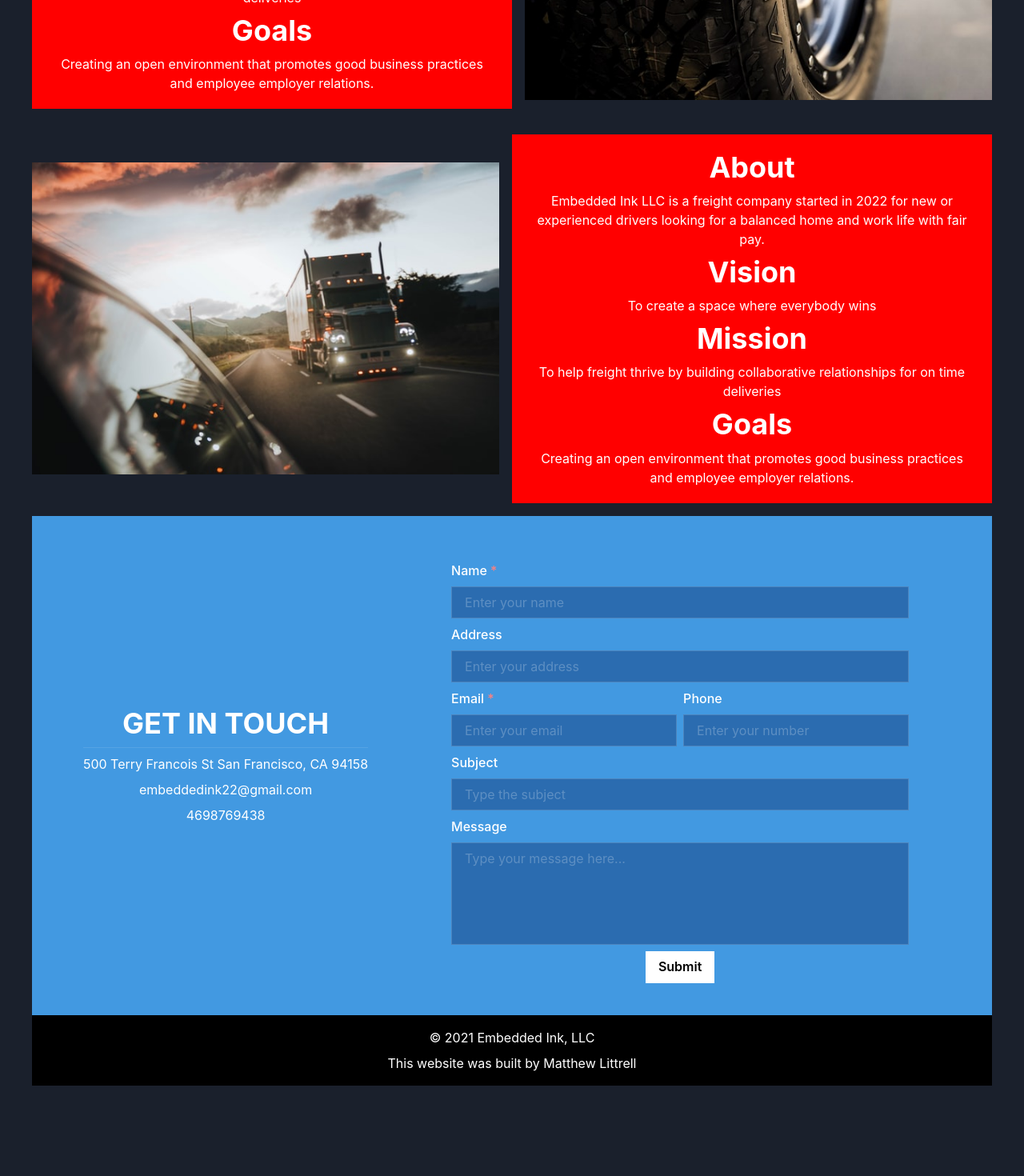
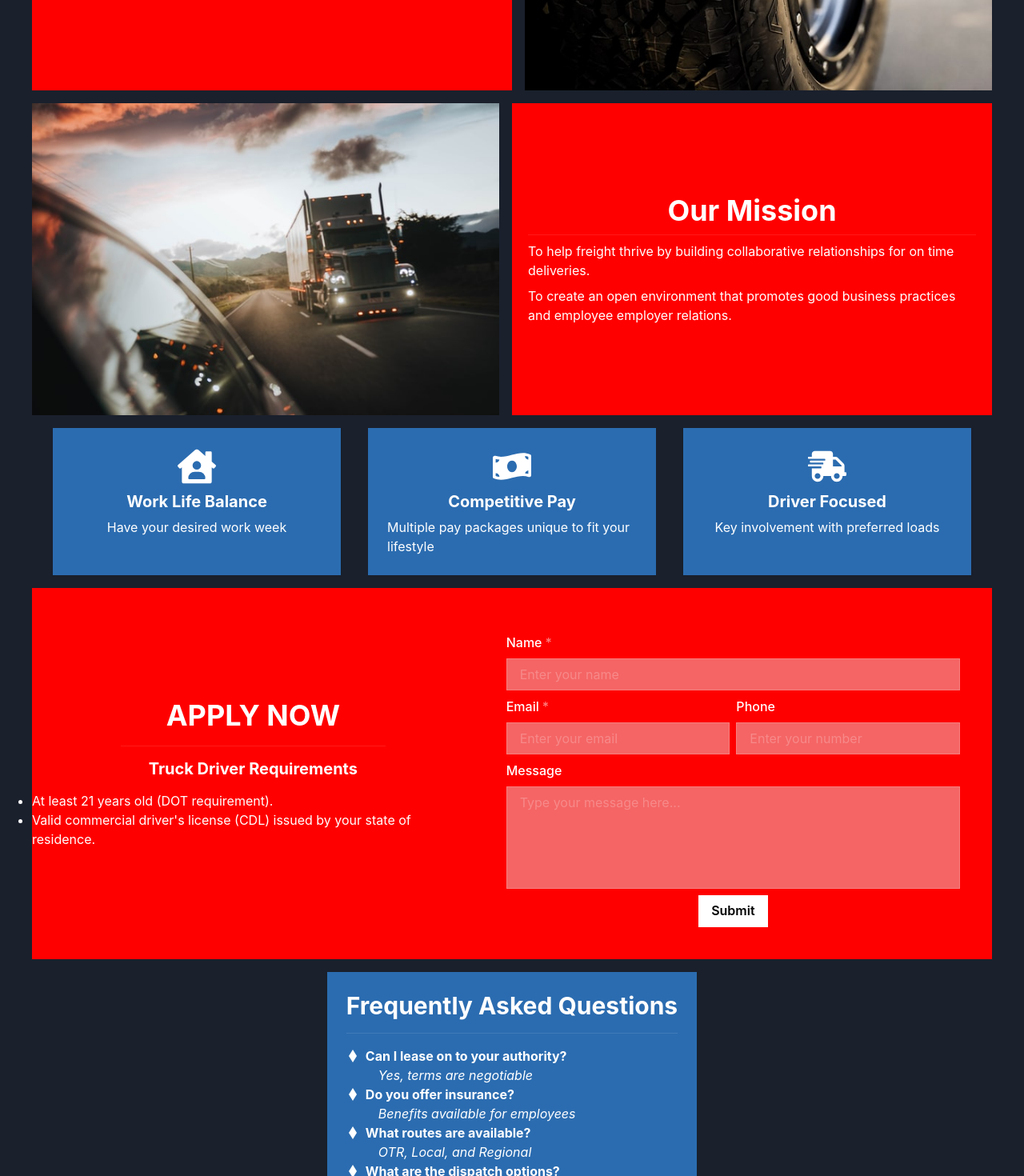
Before and after one commit to digidevguy/embedded-ink-freight, a Next.js app: page / in a window 1280 px wide. Shown: the part 1330-2800 px from the top of the page at 80% size. Before the commit the page ends 2687 px from the top, so only its background shows below. Built offline with nearby package versions, Linux system fonts and the light colour scheme.

Commit message:
Pushing style changes from client

```diff
--- a/components/AboutSection.js
+++ b/components/AboutSection.js
@@ -1,46 +1,37 @@
 import Image from 'next/image';
-import { Box, Center, Heading, Stack, Text, VStack } from '@chakra-ui/react';
+import {
+	Box,
+	Center,
+	Divider,
+	Flex,
+	Heading,
+	Stack,
+	Text,
+	VStack,
+} from '@chakra-ui/react';
 
 const AboutSection = ({ color, backgroundColor }) => {
 	return (
 		<>
-			<Stack
-				direction={['column', null, 'row']}
-				// alignItems='center'
-				spacing={[null, null, 4]}
-				py={[0, null, 4]}
-			>
+			<Flex flexDirection={['column', null, 'row']} gap={[0, '1rem']}>
 				<VStack
 					p={5}
 					bg={backgroundColor}
 					maxW={['full', null, '50%']}
 					textAlign='center'
+					justify='center'
 				>
 					<Heading color={color} id='about'>
-						About
+						About Embedded Ink Freight
 					</Heading>
-					<Text color={color}>
+					<Divider />
+					<Text color={color} textAlign='start'>
 						Embedded Ink LLC is a freight company started in 2022 for new or
 						experienced drivers looking for a balanced home and work life with
-						fair pay.
-					</Text>
-					<Heading color={color} id='about'>
-						Vision
-					</Heading>
-					<Text color={color}>To create a space where everybody wins</Text>
-					<Heading color={color} id='about'>
-						Mission
-					</Heading>
-					<Text color={color}>
-						To help freight thrive by building collaborative relationships for
-						on time deliveries
-					</Text>
-					<Heading color={color} id='about'>
-						Goals
-					</Heading>
-					<Text color={color}>
-						Creating an open environment that promotes good business practices
-						and employee employer relations.
+						fair pay. Our primary focus is on personal growth with open terms
+						that benefit everyone. Every employee is valued, proven with
+						negotiations to their satisfaction. Our vision is to create a space
+						where everybody wins.
 					</Text>
 				</VStack>
 				<Center
@@ -48,25 +39,14 @@ const AboutSection = ({ color, backgroundColor }) => {
 					overflow='hidden'
 					alignItems='center'
 				>
-					{/* <Image
-						src='/images/obi-onyeador-Irdm0-tevPc-unsplash (1).jpg'
-						width={1920}
-						height={1440}
-					/> */}
 					<Image
 						src='/images/obi-onyeador-Irdm0-tevPc-unsplash.jpg'
 						width={640}
 						height={480}
 					/>
 				</Center>
-			</Stack>
-
-			<Stack
-				direction={['column-reverse', null, 'row']}
-				// alignItems='center'
-				spacing={[null, null, 4]}
-				py={[0, null, 4]}
-			>
+			</Flex>
+			<Flex flexDirection={['column-reverse', null, 'row']} gap={[0, '1rem']}>
 				<Center
 					maxW={['full', null, '50%']}
 					overflow='hidden'
@@ -78,41 +58,25 @@ const AboutSection = ({ color, backgroundColor }) => {
 						height={427}
 					/>
 				</Center>
-
 				<VStack
 					p={5}
 					bg={backgroundColor}
+					maxW={['full', null, '50%']}
 					textAlign='center'
-					maxW={['full', null, '50%']}
+					justify='center'
 				>
-					<Heading color={color} id='about'>
-						About
-					</Heading>
-					<Text color={color}>
-						Embedded Ink LLC is a freight company started in 2022 for new or
-						experienced drivers looking for a balanced home and work life with
-						fair pay.
+					<Heading color={color}>Our Mission</Heading>
+					<Divider />
+					<Text color={color} textAlign='start'>
+						To help freight thrive by building collaborative relationships for
+						on time deliveries.
 					</Text>
-					<Heading color={color} id='about'>
-						Vision
-					</Heading>
-					<Text color={color}>To create a space where everybody wins</Text>
-					<Heading color={color} id='about'>
-						Mission
-					</Heading>
-					<Text color={color}>
-						To help freight thrive by building collaborative relationships for
-						on time deliveries
-					</Text>
-					<Heading color={color} id='about'>
-						Goals
-					</Heading>
-					<Text color={color}>
-						Creating an open environment that promotes good business practices
-						and employee employer relations.
+					<Text color={color} textAlign='start'>
+						To create an open environment that promotes good business practices
+						and employee employer relations.{' '}
 					</Text>
 				</VStack>
-			</Stack>
+			</Flex>
 		</>
 	);
 };
--- a/components/ContactForm.js
+++ b/components/ContactForm.js
@@ -20,10 +20,8 @@ const ContactForm = ({
 	formColor,
 }) => {
 	const [name, setName] = useState('');
-	const [address, setAddress] = useState('');
 	const [email, setEmail] = useState('');
 	const [phone, setPhone] = useState('');
-	const [subject, setSubject] = useState('');
 	const [body, setBody] = useState('');
 	const [isLoading, setIsLoading] = useState(false);
 	const toast = useToast();
@@ -31,17 +29,11 @@ const ContactForm = ({
 	const handleNameChange = (e) => {
 		setName(e.target.value);
 	};
-	const handleAddressChange = (e) => {
-		setAddress(e.target.value);
-	};
 	const handleEmailChange = (e) => {
 		setEmail(e.target.value);
 	};
 	const handlePhoneChange = (e) => {
 		setPhone(e.target.value);
-	};
-	const handleSubjectChange = (e) => {
-		setSubject(e.target.value);
 	};
 	const handleBodyChange = (e) => {
 		setBody(e.target.value);
@@ -87,18 +79,6 @@ const ContactForm = ({
 					color={inputColor}
 				/>
 			</FormControl>
-			<FormControl>
-				<FormLabel>Address</FormLabel>
-				<Input
-					placeholder='Enter your address'
-					value={address}
-					name='address'
-					rounded={0}
-					onChange={handleAddressChange}
-					backgroundColor={inputBgColor}
-					color={inputColor}
-				/>
-			</FormControl>
 			<SimpleGrid columns={2} spacing={2}>
 				<FormControl isRequired>
 					<FormLabel>Email</FormLabel>
@@ -125,18 +105,6 @@ const ContactForm = ({
 					/>
 				</FormControl>
 			</SimpleGrid>
-			<FormControl>
-				<FormLabel>Subject</FormLabel>
-				<Input
-					placeholder='Type the subject'
-					rounded={0}
-					value={subject}
-					name='subject'
-					onChange={handleSubjectChange}
-					backgroundColor={inputBgColor}
-					color={inputColor}
-				/>
-			</FormControl>
 			<FormControl>
 				<FormLabel>Message</FormLabel>
 				<Textarea
--- a/components/ContactSection.js
+++ b/components/ContactSection.js
@@ -1,4 +1,13 @@
-import { Divider, Flex, Heading, Stack, Text, VStack } from '@chakra-ui/react';
+import {
+	Divider,
+	Flex,
+	Heading,
+	ListItem,
+	Stack,
+	Text,
+	UnorderedList,
+	VStack,
+} from '@chakra-ui/react';
 import ContactForm from './ContactForm';
 
 const ContactSection = ({
@@ -18,12 +27,21 @@ const ContactSection = ({
 			align='center'
 			spacing={4}
 		>
-			<VStack textAlign='center'>
-				<Heading>GET IN TOUCH</Heading>
-				<Divider />
-				<Text>500 Terry Francois St San Francisco, CA 94158</Text>
-				<Text>embeddedink22@gmail.com</Text>
-				<Text>4698769438</Text>
+			<VStack textAlign='center' spacing={4} p={[4, 0]}>
+				<Heading as='h3' textTransform='uppercase'>
+					Apply Now
+				</Heading>
+				<Divider w='60%' />
+				<Heading as='h4' size='md'>
+					Truck Driver Requirements
+				</Heading>
+				<UnorderedList textAlign='start'>
+					<ListItem>At least 21 years old (DOT requirement).</ListItem>
+					<ListItem>
+						Valid commercial driver's license (CDL) issued by your state of
+						residence.
+					</ListItem>
+				</UnorderedList>
 			</VStack>
 			<ContactForm
 				inputBgColor={inputBgColor}
--- /dev/null
+++ b/components/FaqItem.js
@@ -0,0 +1,18 @@
+import { Flex, ListIcon, ListItem, Text } from '@chakra-ui/react';
+import { ImDiamonds } from 'react-icons/im';
+
+const FaqItem = ({ question, answer }) => {
+	return (
+		<ListItem>
+			<Flex align='center'>
+				<ListIcon as={ImDiamonds} />
+				<Text fontWeight='bold'>{question}</Text>
+			</Flex>
+			<Text pl={10} fontStyle='italic'>
+				{answer}
+			</Text>
+		</ListItem>
+	);
+};
+
+export default FaqItem;
--- /dev/null
+++ b/components/FaqSection.js
@@ -0,0 +1,42 @@
+import { Divider, Flex, Heading, List, Stack } from '@chakra-ui/react';
+
+import FaqItem from './FaqItem';
+
+const FaqSection = ({ bgColor, color }) => {
+	return (
+		<Flex
+			p={6}
+			bg={bgColor}
+			color={color}
+			flexDirection='column'
+			maxW={['full', '50%']}
+			m={['none', 'auto']}
+			gap='1rem'
+		>
+			<Heading as='h2' size='lg'>
+				Frequently Asked Questions
+			</Heading>
+			<Divider />
+			<List>
+				<FaqItem
+					question='Can I lease on to your authority?'
+					answer='Yes, terms are negotiable'
+				/>
+				<FaqItem
+					question='Do you offer insurance?'
+					answer='Benefits available for employees'
+				/>
+				<FaqItem
+					question='What routes are available?'
+					answer='OTR, Local, and Regional'
+				/>
+				<FaqItem
+					question='What are the dispatch options?'
+					answer='Self-dispatch or use our dispatcher'
+				/>
+			</List>
+		</Flex>
+	);
+};
+
+export default FaqSection;
--- /dev/null
+++ b/components/FeatureCard.js
@@ -0,0 +1,21 @@
+import { Flex, Heading, Icon, VStack, Text } from '@chakra-ui/react';
+
+const FeatureCard = ({ cardColor, color, icon, title, subtext }) => {
+	return (
+		<VStack
+			p={6}
+			bg={cardColor}
+			color={color}
+			boxShadow={['none', 'sm']}
+			w={['full', '30%']}
+		>
+			<Icon as={icon} boxSize='12' />
+			<Heading as='h3' size='md'>
+				{title}
+			</Heading>
+			<Text>{subtext}</Text>
+		</VStack>
+	);
+};
+
+export default FeatureCard;
--- /dev/null
+++ b/components/FeatureSection.js
@@ -0,0 +1,37 @@
+import { Stack } from '@chakra-ui/react';
+import { FaHouseUser, FaMoneyBillWave, FaShippingFast } from 'react-icons/fa';
+import FeatureCard from './FeatureCard';
+
+const FeatureSection = ({ cardColor, color }) => {
+	return (
+		<Stack
+			direction={['column', 'row']}
+			justifyContent='space-evenly'
+			p={[2, 0]}
+		>
+			<FeatureCard
+				cardColor={cardColor}
+				color={color}
+				icon={FaHouseUser}
+				title='Work Life Balance'
+				subtext='Have your desired work week'
+			/>
+			<FeatureCard
+				cardColor={cardColor}
+				color={color}
+				icon={FaMoneyBillWave}
+				title='Competitive Pay'
+				subtext='Multiple pay packages unique to fit your lifestyle'
+			/>
+			<FeatureCard
+				cardColor={cardColor}
+				color={color}
+				icon={FaShippingFast}
+				title='Driver Focused'
+				subtext='Key involvement with preferred loads'
+			/>
+		</Stack>
+	);
+};
+
+export default FeatureSection;
--- a/components/HeroBanner.js
+++ b/components/HeroBanner.js
@@ -1,34 +1,35 @@
-import { Box } from "@chakra-ui/react";
-import Image from "next/image";
+import { Box } from '@chakra-ui/react';
+import Image from 'next/image';
 
 const HeroBanner = () => {
 	return (
 		<>
-      <Box position="relative">
+			<Box position='relative'>
 				<Box
-          position="absolute"
-          top="50%"
-          left="50%"
-          transform="translate(-50%, -50%)"
+					position='absolute'
+					top='50%'
+					left='50%'
+					transform='translate(-50%, -50%)'
 					zIndex={2}
 				>
-          <Image src="/images/Embedded-Ink.png" width={608} height={486} />
+					<Image src='/images/Embedded-Ink.png' width={608} height={486} />
 				</Box>
 				<Box
-          position="absolute"
-          top="0"
-          w="full"
-          h="100%"
-          backgroundColor="black"
-          backgroundSize="cover"
+					position='absolute'
+					top='0'
+					w='full'
+					h='100%'
+					backgroundColor='black'
+					backgroundSize='cover'
 					zIndex={1}
 					opacity={0.6}
 				></Box>
 				<Image
-          src="/images/esteban-zapata-f8Nb18iHdPo-unsplash.jpg"
+					src='/images/esteban-zapata-f8Nb18iHdPo-unsplash.jpg'
 					width={1920}
 					height={1438}
-          layout="responsive"
+					layout='responsive'
+					priority
 				/>
 			</Box>
 		</>
--- a/components/Layout.js
+++ b/components/Layout.js
@@ -1,15 +1,7 @@
-import {
-	Avatar,
-	Box,
-	Button,
-	ButtonGroup,
-	Flex,
-	Heading,
-	Icon,
-	Image,
-	Link,
-} from '@chakra-ui/react';
+import { Box, Button, ButtonGroup, Flex, Image } from '@chakra-ui/react';
 import DarkModeSwitch from './DarkModeSwitch';
+
+import navList from '../lib/navList';
 
 const Layout = ({ children }) => {
 	return (
@@ -28,13 +20,19 @@ const Layout = ({ children }) => {
 
 				<Box w='50%' h='50px'></Box>
 				<ButtonGroup>
-					<Button variant='ghost' as='a' href='#about' rounded={0}>
-						About
-					</Button>
-					<Button variant='ghost' as='a' href='#contact' rounded={0}>
-						Contact
-					</Button>
-					{/* <DarkModeSwitch /> */}
+					{navList.map((link, i) => (
+						<Button
+							key={i}
+							aria-label={link.title}
+							variant='ghost'
+							as='a'
+							href={link.href}
+							rounded={0}
+						>
+							{link.title}
+						</Button>
+					))}
+					<DarkModeSwitch />
 				</ButtonGroup>
 			</Flex>
 			<Flex maxW='1200px' flexDirection='column' mx='auto'>
--- /dev/null
+++ b/lib/navList.js
@@ -0,0 +1,8 @@
+const navList = [
+	{ title: 'About', href: '#about' },
+	{ title: 'Features', href: '#features' },
+	{ title: 'Contact', href: '#contact' },
+	{ title: 'FAQ', href: '#faq' },
+];
+
+export default navList;
--- a/pages/index.js
+++ b/pages/index.js
@@ -1,11 +1,13 @@
-import Head from "next/head";
-import Image from "next/image";
-import { Box, Flex, Text } from "@chakra-ui/react";
+import Head from 'next/head';
+import Image from 'next/image';
+import { Box, Flex, Text } from '@chakra-ui/react';
 
-import ContactSection from "../components/ContactSection";
-import AboutSection from "../components/AboutSection";
-import Footer from "../components/Footer";
-import HeroBanner from "../components/HeroBanner";
+import ContactSection from '../components/ContactSection';
+import AboutSection from '../components/AboutSection';
+import Footer from '../components/Footer';
+import HeroBanner from '../components/HeroBanner';
+import FeatureSection from '../components/FeatureSection';
+import FaqSection from '../components/FaqSection';
 
 export default function Home() {
 	return (
@@ -13,16 +15,18 @@ export default function Home() {
 			<Head>
 				<title>EMBEDDEDINK, LLC</title>
 			</Head>
-      <Flex flexDirection="column">
+			<Flex flexDirection='column' gap={[0, '1rem']}>
 				<HeroBanner />
-        <AboutSection backgroundColor="red" color="white" />
+				<AboutSection backgroundColor='red' color='white' />
+				<FeatureSection cardColor='blue.600' color='white' />
 				<ContactSection
-          backgroundColor="blue.400"
-          color="white"
-          inputBgColor="blue.600"
-          inputColor="white"
-          formColor="blue.400"
+					backgroundColor='red'
+					color='white'
+					inputBgColor='red.400'
+					inputColor='white'
+					formColor='red'
 				/>
+				<FaqSection bgColor='blue.600' color='white' />
 				<Footer />
 			</Flex>
 		</>
```
Lines whose indentation alone changed are shown as unchanged.
